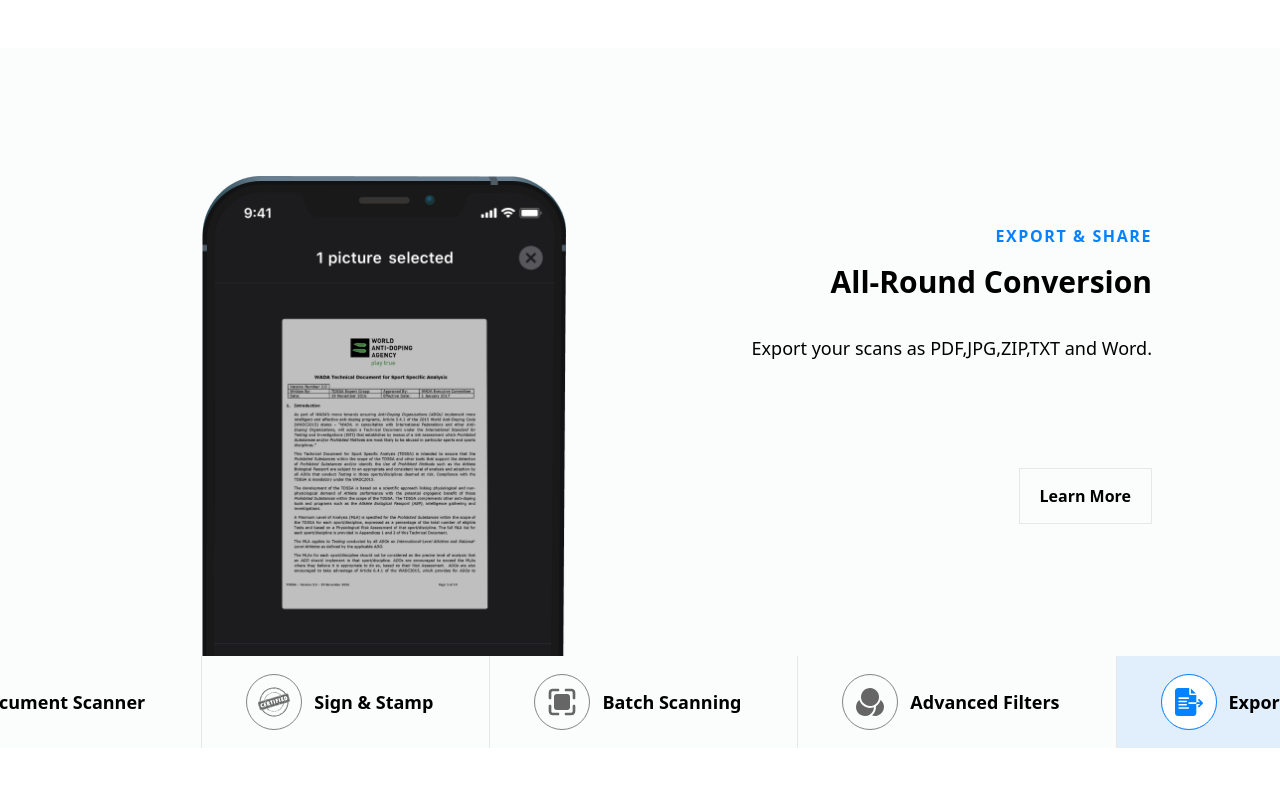
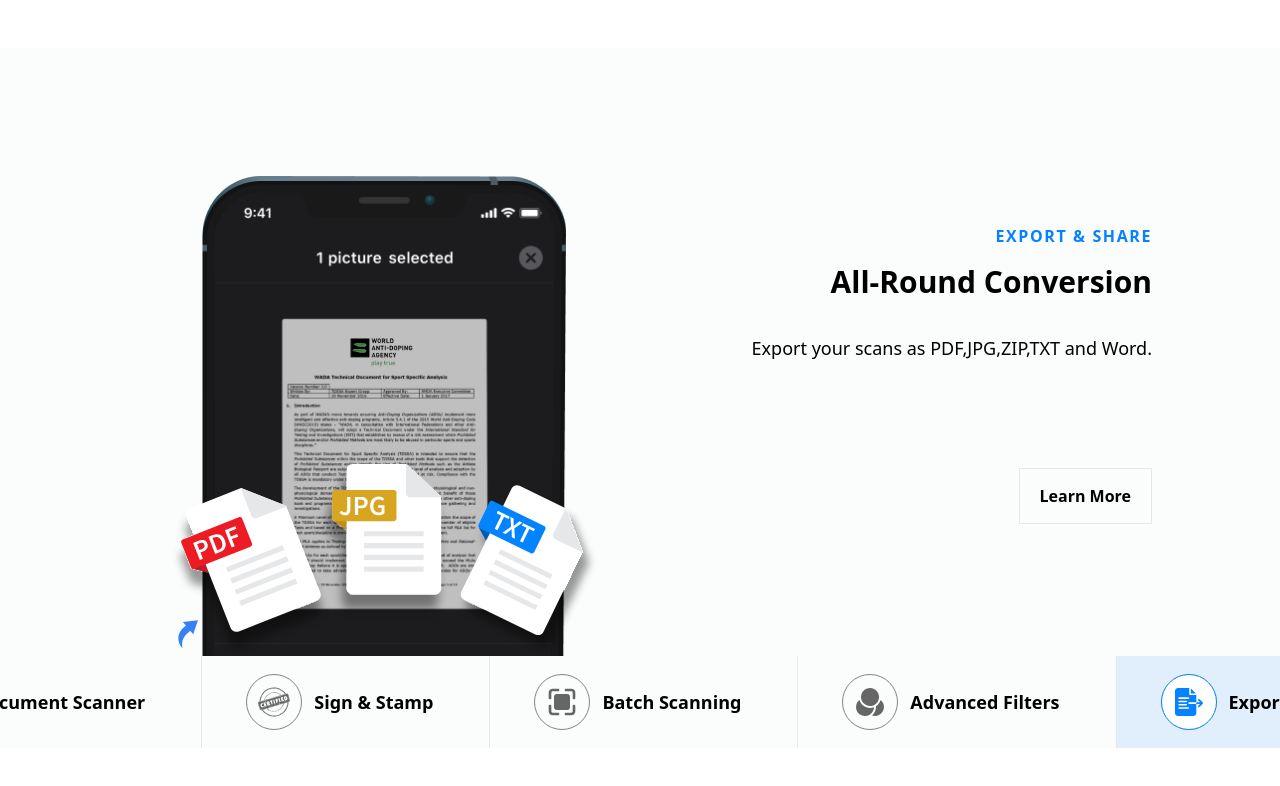
Before and after one commit to usererdem/frontend-assignment, a React (Vite) app: page / in a window 1280 px wide. Both pictures are taken after a click on the button "Export & Share". Shown: the top 786 px of the page. Built offline with nearby package versions, Linux system fonts and the light colour scheme.

Commit message:
feat: export and share, sign and stamp animations added

```diff
--- a/src/components/Icons/use-icons.tsx
+++ b/src/components/Icons/use-icons.tsx
@@ -1,12 +1,57 @@
 import { AnimatePresence, motion } from "framer-motion";
 import { borderAnimation } from "../../animations";
-import { useEffect, useState } from "react";
 
 export interface IconProps {
   fill?: string;
 }
 
 const useIcons = () => {
+  const BorderSvg = () => {
+    return (
+      <svg
+        xmlns='http://www.w3.org/2000/svg'
+        width='56'
+        height='56'
+        viewBox='0 0 56 56'
+        fill='none'>
+        <circle cx='28' cy='28' r='28' fill='transparent' />
+        <circle
+          cx='28'
+          cy='28'
+          r='27.5'
+          stroke='#666666'
+          stroke-opacity='0.8'
+        />
+      </svg>
+    );
+  };
+
+  const ActiveBorderSvg = () => {
+    return (
+      <AnimatePresence>
+        <svg
+          xmlns='http://www.w3.org/2000/svg'
+          width='56'
+          height='56'
+          viewBox='0 0 56 56'
+          fill='transparent'>
+          <circle cx='28' cy='28' r='28' fill='white' />
+          <motion.circle
+            cx='28'
+            cy='28'
+            r='27.5'
+            stroke='#0381ff'
+            stroke-opacity='0.08'
+            initial='hidden'
+            animate='show'
+            variants={borderAnimation}
+            exit='exit'
+            transition={{ duration: 5 }}
+          />
+        </svg>
+      </AnimatePresence>
+    );
+  };
   const DocumentScannerIcon = ({ fill = "#0381FF" }: IconProps) => {
     return (
       <svg
@@ -529,72 +574,12 @@ const useIcons = () => {
     );
   };
 
-  const BorderSvg = () => {
+  const PdfDocumentIcon = () => {
     return (
       <svg
         xmlns='http://www.w3.org/2000/svg'
-        width='56'
-        height='56'
-        viewBox='0 0 56 56'
-        fill='none'>
-        <circle cx='28' cy='28' r='28' fill='transparent' />
-        <circle
-          cx='28'
-          cy='28'
-          r='27.5'
-          stroke='#666666'
-          stroke-opacity='0.8'
-        />
-      </svg>
-    );
-  };
-
-  const ActiveBorderSvg = () => {
-    return (
-      <AnimatePresence>
-        <svg
-          xmlns='http://www.w3.org/2000/svg'
-          width='56'
-          height='56'
-          viewBox='0 0 56 56'
-          fill='transparent'>
-          <circle cx='28' cy='28' r='28' fill='white' />
-          <motion.circle
-            cx='28'
-            cy='28'
-            r='27.5'
-            stroke='#0381ff'
-            stroke-opacity='0.08'
-            initial='hidden'
-            animate='show'
-            variants={borderAnimation}
-            exit='exit'
-            transition={{ duration: 5 }}
-          />
-        </svg>
-      </AnimatePresence>
-    );
-  };
-
-  const PdfDocumentIcon = () => {
-    const [isMobile, setIsMobile] = useState<boolean>();
-
-    useEffect(() => {
-      function handleResize() {
-        setIsMobile(window.innerWidth >= 768);
-      }
-      window.addEventListener("resize", handleResize);
-
-      return () => {
-        window.removeEventListener("resize", handleResize);
-      };
-    }, []);
-
-    return (
-      <svg
-        xmlns='http://www.w3.org/2000/svg'
-        width={isMobile ? "104" : "182"}
-        height={isMobile ? "114" : "194"}
+        width='100%'
+        height='100%'
         viewBox='0 0 160 181'
         fill='none'>
         <g filter='url(#filter0_d_896_1324)'>
@@ -686,8 +671,8 @@ const useIcons = () => {
     return (
       <svg
         xmlns='http://www.w3.org/2000/svg'
-        width='130'
-        height='156'
+        width='100%'
+        height='100%'
         viewBox='0 0 130 156'
         fill='none'>
         <g filter='url(#filter0_d_896_1354)'>
@@ -779,8 +764,8 @@ const useIcons = () => {
     return (
       <svg
         xmlns='http://www.w3.org/2000/svg'
-        width='159'
-        height='187'
+        width='100%'
+        height='100%'
         viewBox='0 0 159 187'
         fill='none'>
         <g filter='url(#filter0_d_896_1339)'>
@@ -872,8 +857,8 @@ const useIcons = () => {
     return (
       <svg
         xmlns='http://www.w3.org/2000/svg'
-        width='24'
-        height='34'
+        width='100%'
+        height='100%'
         viewBox='0 0 24 34'
         fill='none'>
         <path
@@ -1171,6 +1156,7 @@ const useIcons = () => {
       </svg>
     );
   };
+
   return {
     DocumentScannerIcon,
     SignStampIcon,
--- a/src/components/PhoneFrame.tsx
+++ b/src/components/PhoneFrame.tsx
@@ -8,6 +8,12 @@ import {
   batchScanAnimation3,
   batchScanContainerAnimation,
   phoneAnimation,
+  ArrowIconAnimation,
+  exportShareAnimation1,
+  exportShareAnimation2,
+  exportShareAnimation3,
+  signStampAnimation1,
+  signStampAnimation2,
 } from "../animations";
 import useIcons from "./Icons/use-icons";
 
@@ -22,6 +28,10 @@ const PhoneFrame: React.FC<PhoneFrameProps> = (props) => {
     BrightnessSliderIconMobile,
     ContrastSliderIcon,
     ContrastSliderIconMobile,
+    PdfDocumentIcon,
+    TxtDocumentIcon,
+    JpgDocumentIcon,
+    ArrowIcon,
   } = useIcons();
   const controls = useAnimationControls();
 
@@ -45,6 +55,33 @@ const PhoneFrame: React.FC<PhoneFrameProps> = (props) => {
         className='relative flex justify-center flex-shrink-0 h-full'>
         <img className='h-full' src={props.imageUrl} alt='phone-image' />
 
+        {/* SIGN AND STAMP */}
+        {props.id === 2 && (
+          <>
+            <motion.div>
+              <motion.div
+                variants={signStampAnimation1}
+                className=' -left-16 top-1/2 absolute md:-left-24'>
+                {window.innerWidth <= 768 ? (
+                  <img src='src/assets/images/SignStampiconMobile.png'></img>
+                ) : (
+                  <img src='src/assets/images/SignStampicon.png'></img>
+                )}
+              </motion.div>
+              <motion.div
+                variants={signStampAnimation2}
+                className='absolute -right-16 top-1/3 md:-right-[92px]'>
+                {window.innerWidth <= 768 ? (
+                  <img src='src/assets/images/SignStampiconMobile2.png'></img>
+                ) : (
+                  <img src='src/assets/images/SignStampicon2.png'></img>
+                )}
+              </motion.div>
+            </motion.div>
+          </>
+        )}
+
+        {/* BATCH SCAN */}
         {props.id === 3 && (
           <>
             <motion.div
@@ -65,6 +102,8 @@ const PhoneFrame: React.FC<PhoneFrameProps> = (props) => {
             </motion.div>
           </>
         )}
+
+        {/* ADVANCED FILTER */}
         {props.id === 4 && (
           <>
             <motion.div
@@ -95,17 +134,38 @@ const PhoneFrame: React.FC<PhoneFrameProps> = (props) => {
           </>
         )}
 
-        {/* (
-          switch(props.id){
-            case 1:
-              return (<></>)
-            case 2:
-            case 3:
-            case 4:
-            case 5:
-            default:
-          }
-         ) */}
+        {/* EXPORT AND SHARE */}
+        {props.id === 5 && (
+          <>
+            <motion.div
+              id='export-and-share-container'
+              className='overflow-hidden flex'
+              variants={batchScanContainerAnimation}
+              initial='hidden'
+              animate='show'>
+              <motion.div
+                className='absolute -left-6 bottom-2 w-[14px] md:w-5'
+                variants={ArrowIconAnimation}>
+                <ArrowIcon />
+              </motion.div>
+              <motion.div
+                className='absolute -left-8 bottom-0 w-[104px] md:w-40'
+                variants={exportShareAnimation1}>
+                <PdfDocumentIcon />
+              </motion.div>
+              <motion.div
+                className='absolute left-[60%] md:left-[50%] bottom-0 md:bottom-2  w-[82px] md:w-32'
+                variants={exportShareAnimation2}>
+                <JpgDocumentIcon />
+              </motion.div>
+              <motion.div
+                className='absolute -right-8 bottom-0 w-[94px] md:w-[9.5rem]'
+                variants={exportShareAnimation3}>
+                <TxtDocumentIcon />
+              </motion.div>
+            </motion.div>
+          </>
+        )}
       </motion.div>
     </div>
   );
```
